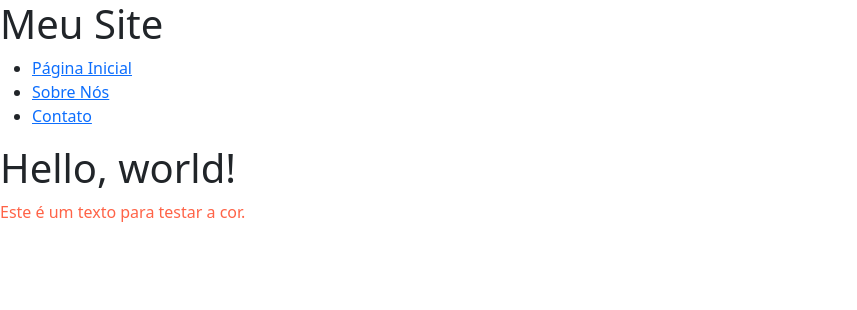
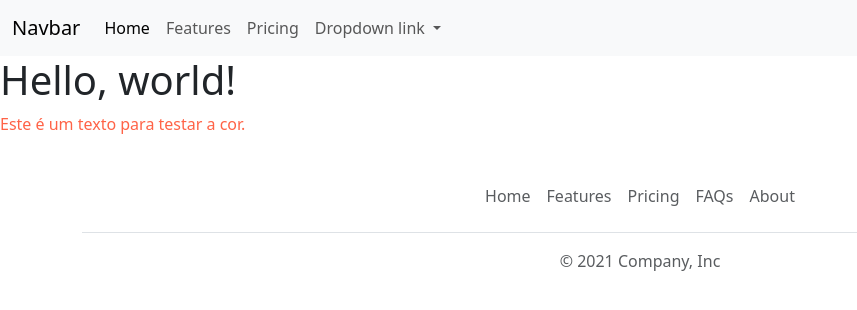
Before and after one commit to PedrosoCode/MyTemplates, a PHP site: page / in a window 1280 px wide. Shown: the top 310 px of the page, without its empty margins (0-857 px from the left). Run offline with PHP 8.4, Linux system fonts and the light colour scheme.

Commit message:
Navbar, footer e outros funcionais

```diff
--- /dev/null
+++ b/StartingPoint/components/MainFooter.php
@@ -0,0 +1,12 @@
+<div class="container">
+  <footer class="py-3 my-4">
+    <ul class="nav justify-content-center border-bottom pb-3 mb-3">
+      <li class="nav-item"><a href="#" class="nav-link px-2 text-muted">Home</a></li>
+      <li class="nav-item"><a href="#" class="nav-link px-2 text-muted">Features</a></li>
+      <li class="nav-item"><a href="#" class="nav-link px-2 text-muted">Pricing</a></li>
+      <li class="nav-item"><a href="#" class="nav-link px-2 text-muted">FAQs</a></li>
+      <li class="nav-item"><a href="#" class="nav-link px-2 text-muted">About</a></li>
+    </ul>
+    <p class="text-center text-muted">&copy; 2021 Company, Inc</p>
+  </footer>
+</div>
--- a/StartingPoint/components/MainHeader.php
+++ b/StartingPoint/components/MainHeader.php
@@ -8,16 +8,35 @@
 
   <link rel="stylesheet" href="index.css" />
 </head>
-<body>
-    <header>
-        <h1>Meu Site</h1>
-        <nav>
-            <ul>
-                <li><a href="#">Página Inicial</a></li>
-                <li><a href="#">Sobre Nós</a></li>
-                <li><a href="#">Contato</a></li>
-            </ul>
-        </nav>
-    </header>
-</body>
+<nav class="navbar navbar-expand-lg bg-body-tertiary">
+  <div class="container-fluid">
+    <a class="navbar-brand" href="#">Navbar</a>
+    <button class="navbar-toggler" type="button" data-bs-toggle="collapse" data-bs-target="#navbarNavDropdown" aria-controls="navbarNavDropdown" aria-expanded="false" aria-label="Toggle navigation">
+      <span class="navbar-toggler-icon"></span>
+    </button>
+    <div class="collapse navbar-collapse" id="navbarNavDropdown">
+      <ul class="navbar-nav">
+        <li class="nav-item">
+          <a class="nav-link active" aria-current="page" href="#">Home</a>
+        </li>
+        <li class="nav-item">
+          <a class="nav-link" href="#">Features</a>
+        </li>
+        <li class="nav-item">
+          <a class="nav-link" href="#">Pricing</a>
+        </li>
+        <li class="nav-item dropdown">
+          <a class="nav-link dropdown-toggle" href="#" role="button" data-bs-toggle="dropdown" aria-expanded="false">
+            Dropdown link
+          </a>
+          <ul class="dropdown-menu">
+            <li><a class="dropdown-item" href="#">Action</a></li>
+            <li><a class="dropdown-item" href="#">Another action</a></li>
+            <li><a class="dropdown-item" href="#">Something else here</a></li>
+          </ul>
+        </li>
+      </ul>
+    </div>
+  </div>
+</nav>
 </html>
--- a/StartingPoint/index.php
+++ b/StartingPoint/index.php
@@ -13,6 +13,9 @@
 
   <h1>Hello, world!</h1>
   <p class="texto-colorido">Este é um texto para testar a cor.</p>
+  <?php
+  include_once 'components/MainFooter.php';
+  ?>
 
 </body>
 
```
